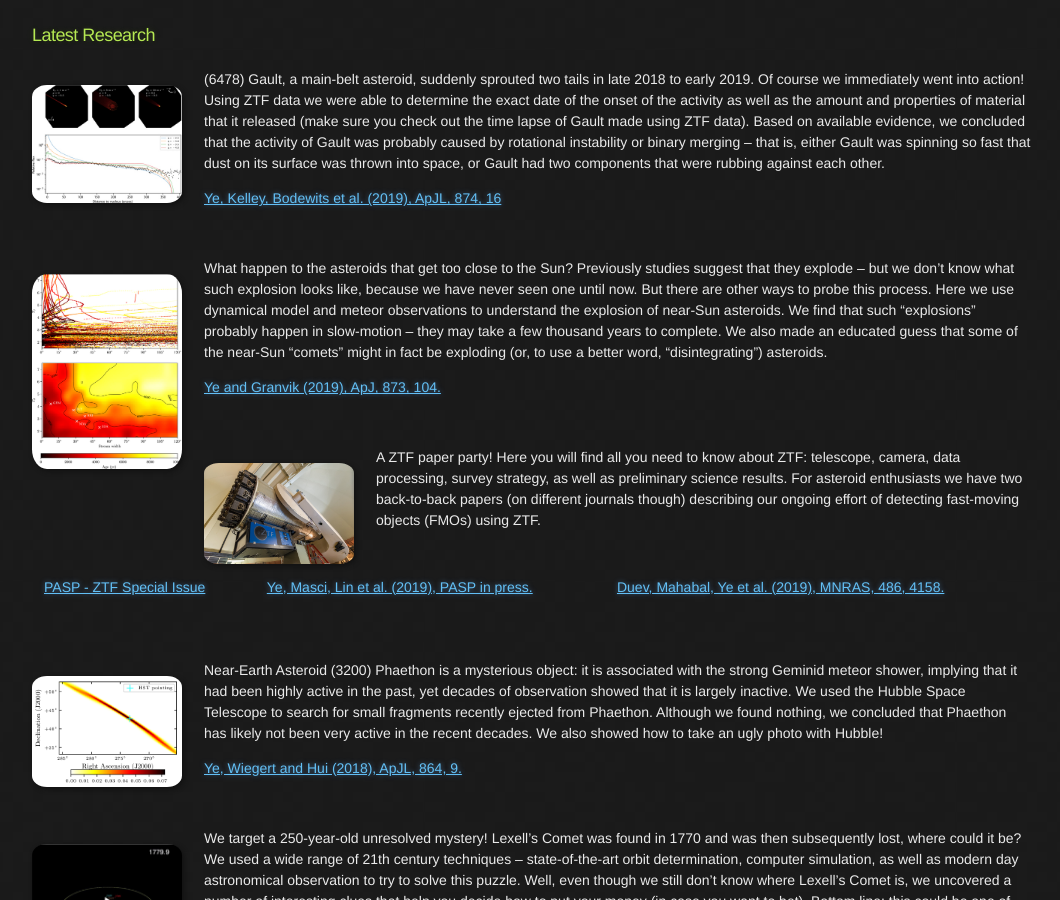
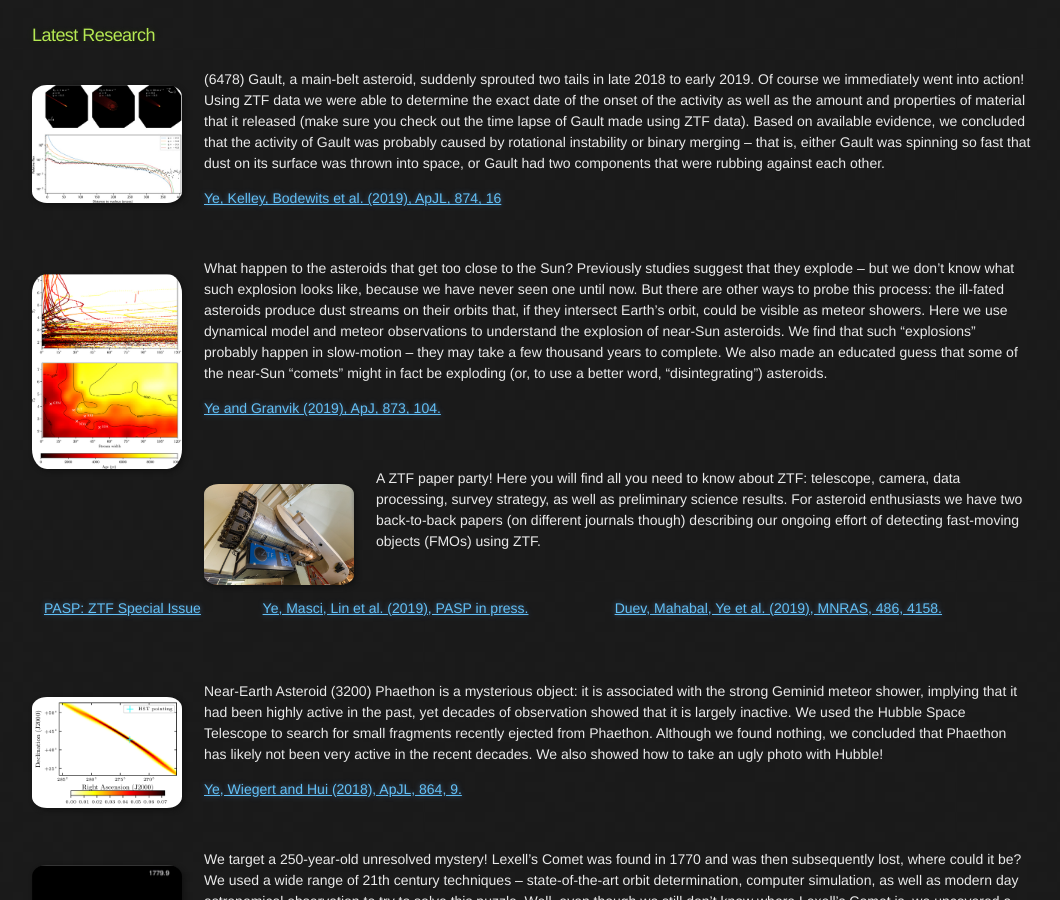
Before and after one commit to Yeqzids/Yeqzids.GitHub.io, a Jekyll site: the page built from index.md, in a window 1280 px wide and 900 px high, scrolled down 1547 px. Shown: the whole window, without its empty margins (108-1168 px from the left). Built offline with Jekyll 4.4.1, drawn with Linux system fonts in a browser that asks for light colours; nearby versions of some CDN libraries.

Commit message:
Update index.md

```diff
--- a/index.md
+++ b/index.md
@@ -57,7 +57,7 @@ The keyword cloud above is generated using [Scimeter](https://scimeter.org/). Yo
 
 <img style="float: left;" src="imgs/apjab05baf4_lr.jpg" width="150">
 
-What happen to the asteroids that get too close to the Sun? Previously studies suggest that they explode -- but we don't know what such explosion looks like, because we have never seen one until now. But there are other ways to probe this process. Here we use dynamical model and meteor observations to understand the explosion of near-Sun asteroids. We find that such "explosions" probably happen in slow-motion -- they may take a few thousand years to complete. We also made an educated guess that some of the near-Sun "comets" might in fact be exploding (or, to use a better word, "disintegrating") asteroids.
+What happen to the asteroids that get too close to the Sun? Previously studies suggest that they explode -- but we don't know what such explosion looks like, because we have never seen one until now. But there are other ways to probe this process: the ill-fated asteroids produce dust streams on their orbits that, if they intersect Earth's orbit, could be visible as meteor showers. Here we use dynamical model and meteor observations to understand the explosion of near-Sun asteroids. We find that such "explosions" probably happen in slow-motion -- they may take a few thousand years to complete. We also made an educated guess that some of the near-Sun "comets" might in fact be exploding (or, to use a better word, "disintegrating") asteroids.
 
 [Ye and Granvik (2019), ApJ, 873, 104.](https://iopscience.iop.org/article/10.3847/1538-4357/ab05ba/meta)
 
@@ -67,7 +67,7 @@ What happen to the asteroids that get too close to the Sun? Previously studies s
 
 A ZTF paper party! Here you will find all you need to know about ZTF: telescope, camera, data processing, survey strategy, as well as preliminary science results. For asteroid enthusiasts we have two back-to-back papers (on different journals though) describing our ongoing effort of detecting fast-moving objects (FMOs) using ZTF.
 
-[PASP - ZTF Special Issue](https://iopscience.iop.org/journal/1538-3873/page/Zwicky-Transient-Facility) | [Ye, Masci, Lin et al. (2019), PASP in press.](https://arxiv.org/abs/1904.09645) | [Duev, Mahabal, Ye et al. (2019), MNRAS, 486, 4158.](https://academic.oup.com/mnras/article-abstract/486/3/4158/5472913?redirectedFrom=fulltext)
+[PASP: ZTF Special Issue](https://iopscience.iop.org/journal/1538-3873/page/Zwicky-Transient-Facility) | [Ye, Masci, Lin et al. (2019), PASP in press.](https://arxiv.org/abs/1904.09645) | [Duev, Mahabal, Ye et al. (2019), MNRAS, 486, 4158.](https://academic.oup.com/mnras/article-abstract/486/3/4158/5472913?redirectedFrom=fulltext)
 
 <br>
 
```
